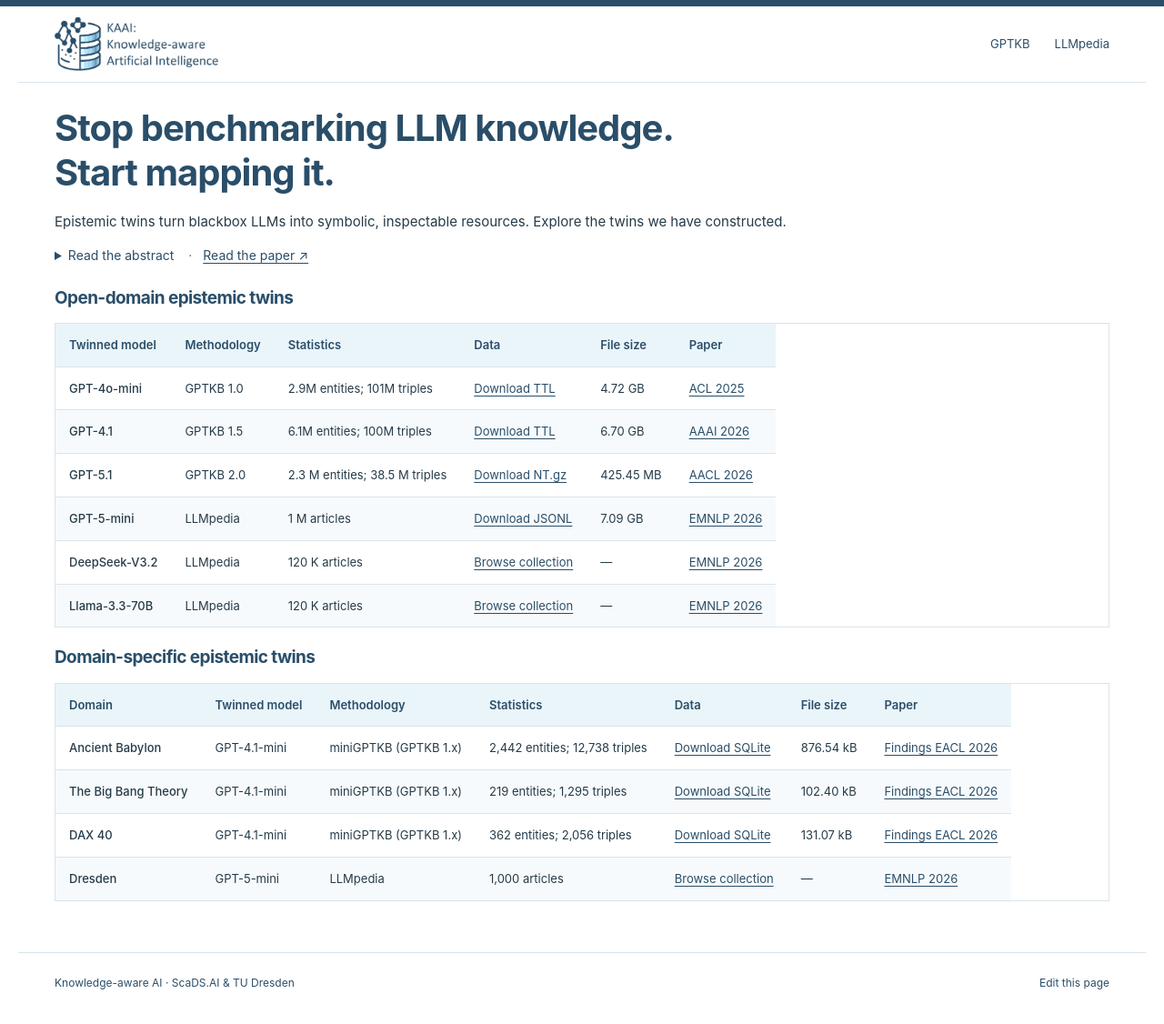
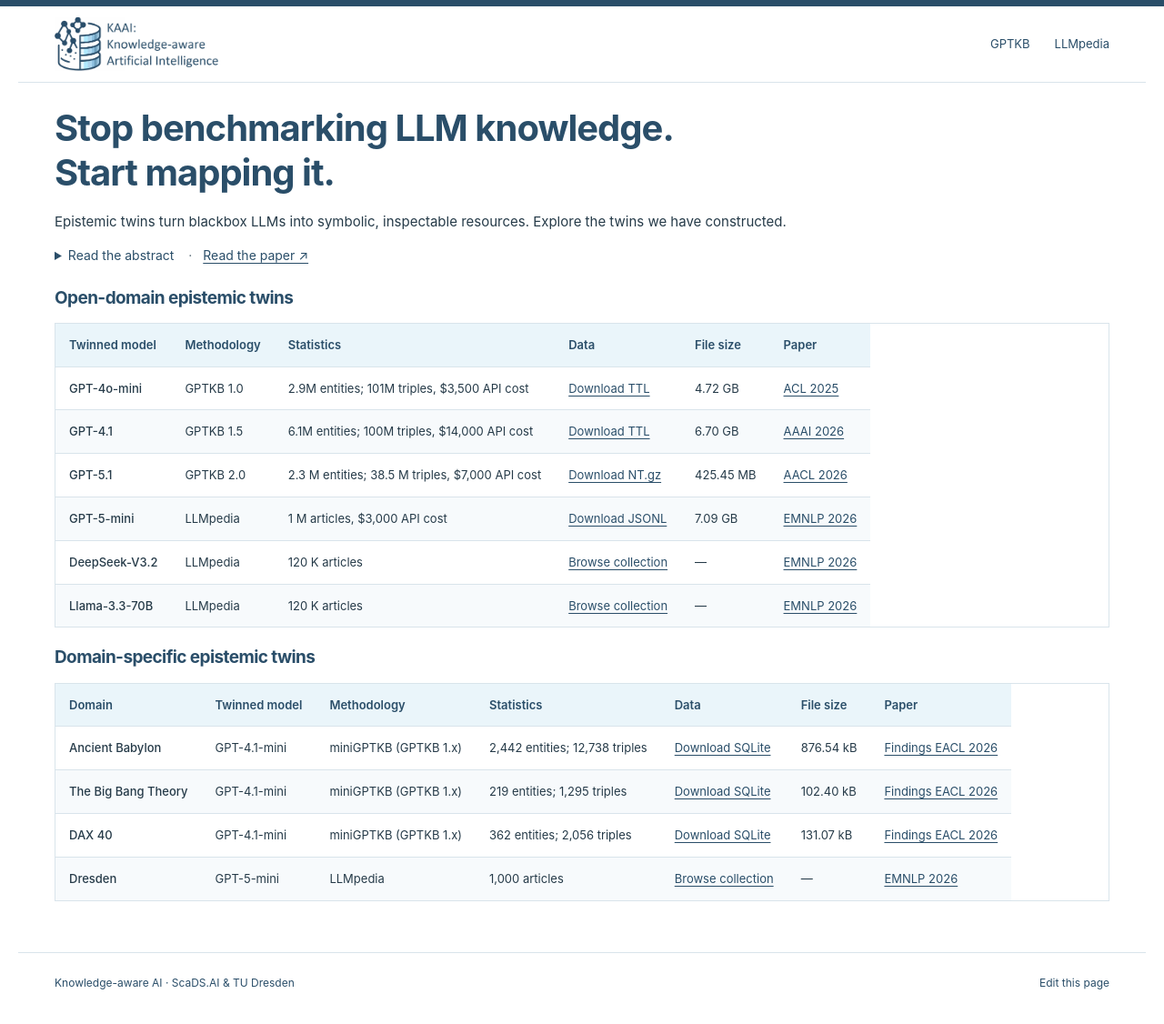
Before and after one commit to Knowledge-aware-AI/epistemic-twins, a Jekyll site: the page built from index.md, in a window 1280 px wide. Shown: the whole page at 91% size. Built offline with Jekyll 4.4.1, drawn with Linux system fonts in a browser that asks for light colours.

Commit message:
Update index.md

```diff
--- a/index.md
+++ b/index.md
@@ -8,11 +8,11 @@ title: Epistemic twins
 Epistemic twins turn blackbox LLMs into symbolic, inspectable resources. Explore the twins we have constructed.
 
 <details class="abstract" markdown="1">
-<summary>Read the abstract <span class="paper-link">· <a href="https://zenodo.org/records/22661249">Read the paper ↗</a></span></summary>
+<summary>Read the abstract <span class="paper-link">· <a href="https://aclanthology.org/2026.akbc-1.1/">Read the paper ↗</a></span></summary>
 
 Large Language Models (LLMs) are opaque artifacts. Subsymbolic by design, they are defined by billions of numeric weights that interact in a largely inscrutable manner. Current analysis paradigms are either black-box benchmarks that test model performance on pre-defined tasks, or mechanistic interpretability approaches that trace back outputs to specific weights. Both analysis methods are limited by the experimenter’s hypothesis space - one must know what to look for to find it. We propose **Epistemic Twins**, large-scale symbolic approximations of LLMs in human-readable formats. This enables the comprehensive inspection of factual knowledge (or beliefs) inherent in the model without predefining hypotheses, facilitating large-scale auditing towards better understanding and explainability.
 
-From [*Epistemic Twins: Enabling a Symbolic Science of Language Model Knowledge*](https://zenodo.org/records/22661249), Simon Razniewski, Shrestha Ghosh, Luca Giordano, Yujia Hu, Josua Kowalzik, and Tuan-Phong Nguyen. AKBC 2026.
+From [*Epistemic Twins: Enabling a Symbolic Science of Language Model Knowledge*](https://aclanthology.org/2026.akbc-1.1), Simon Razniewski, Shrestha Ghosh, Luca Giordano, Yujia Hu, Josua Kowalzik, and Tuan-Phong Nguyen. AKBC 2026.
 
 </details>
 
@@ -20,10 +20,10 @@ From [*Epistemic Twins: Enabling a Symbolic Science of Language Model Knowledge*
 
 | Twinned model | Methodology | Statistics | Data | File size | Paper |
 | --- | --- | --- | --- | --- | --- |
-| GPT-4o-mini | GPTKB 1.0 | 2.9M entities; 101M triples | [Download TTL](https://huggingface.co/datasets/Knowledge-aware-AI/GPTKB_v1/resolve/main/gptkb_v1.1.1.ttl) | 4.72 GB | [ACL 2025](https://arxiv.org/abs/2411.04920) |
-| GPT-4.1 | GPTKB 1.5 | 6.1M entities; 100M triples | [Download TTL](https://huggingface.co/datasets/Knowledge-aware-AI/GPTKB_v1.5/resolve/main/gptkb_v1.5.3.ttl) | 6.70 GB | [AAAI 2026](https://arxiv.org/abs/2507.05740) |
-| GPT-5.1 | GPTKB 2.0 | 2.3 M entities; 38.5 M triples | [Download NT.gz](https://huggingface.co/datasets/Knowledge-aware-AI/GPTKB_v2/resolve/main/gptkb_v2.0.1_rdf.nt.gz) | 425.45 MB | [AACL 2026](https://arxiv.org/abs/2608.03729) |
-| GPT-5-mini | LLMpedia | 1 M articles | [Download JSONL](https://huggingface.co/datasets/Knowledge-aware-AI/LLMpedia/resolve/main/gpt-5-mini/articles.jsonl) | 7.09 GB | [EMNLP 2026](https://arxiv.org/abs/2603.24080) |
+| GPT-4o-mini | GPTKB 1.0 | 2.9M entities; 101M triples, $3,500 API cost | [Download TTL](https://huggingface.co/datasets/Knowledge-aware-AI/GPTKB_v1/resolve/main/gptkb_v1.1.1.ttl) | 4.72 GB | [ACL 2025](https://arxiv.org/abs/2411.04920) |
+| GPT-4.1 | GPTKB 1.5 | 6.1M entities; 100M triples, $14,000 API cost | [Download TTL](https://huggingface.co/datasets/Knowledge-aware-AI/GPTKB_v1.5/resolve/main/gptkb_v1.5.3.ttl) | 6.70 GB | [AAAI 2026](https://arxiv.org/abs/2507.05740) |
+| GPT-5.1 | GPTKB 2.0 | 2.3 M entities; 38.5 M triples, $7,000 API cost | [Download NT.gz](https://huggingface.co/datasets/Knowledge-aware-AI/GPTKB_v2/resolve/main/gptkb_v2.0.1_rdf.nt.gz) | 425.45 MB | [AACL 2026](https://arxiv.org/abs/2608.03729) |
+| GPT-5-mini | LLMpedia | 1 M articles, $3,000 API cost | [Download JSONL](https://huggingface.co/datasets/Knowledge-aware-AI/LLMpedia/resolve/main/gpt-5-mini/articles.jsonl) | 7.09 GB | [EMNLP 2026](https://arxiv.org/abs/2603.24080) |
 | DeepSeek-V3.2 | LLMpedia | 120 K articles | [Browse collection](https://llmpedia.net/deepseek/index.html) | — | [EMNLP 2026](https://arxiv.org/abs/2603.24080) |
 | Llama-3.3-70B | LLMpedia | 120 K articles | [Browse collection](https://llmpedia.net/llama/index.html) | — | [EMNLP 2026](https://arxiv.org/abs/2603.24080) |
 
```
